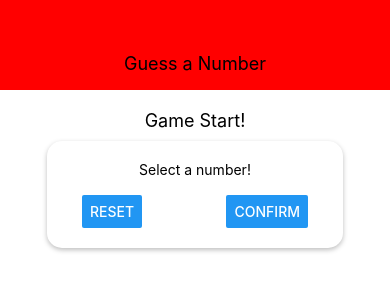
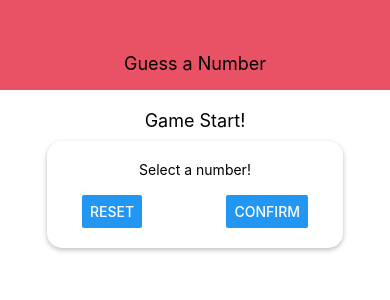
Before and after one commit to elleom/rn-guess-num-app, a React Native app: screen / in a window 390 px wide. Shown: the top 300 px of the page. Built offline with nearby package versions, Linux system fonts and the light colour scheme.

Commit message:
fix Header color

```diff
--- a/components/Header.js
+++ b/components/Header.js
@@ -14,7 +14,7 @@ const styles = StyleSheet.create({
         width: '100%',
         height: 90,
         paddingTop: 36,
-        backgroundColor: 'red',
+        backgroundColor: 'rgba(232,82,100,1)',
         alignItems: 'center',
         justifyContent: 'center',
 
```
